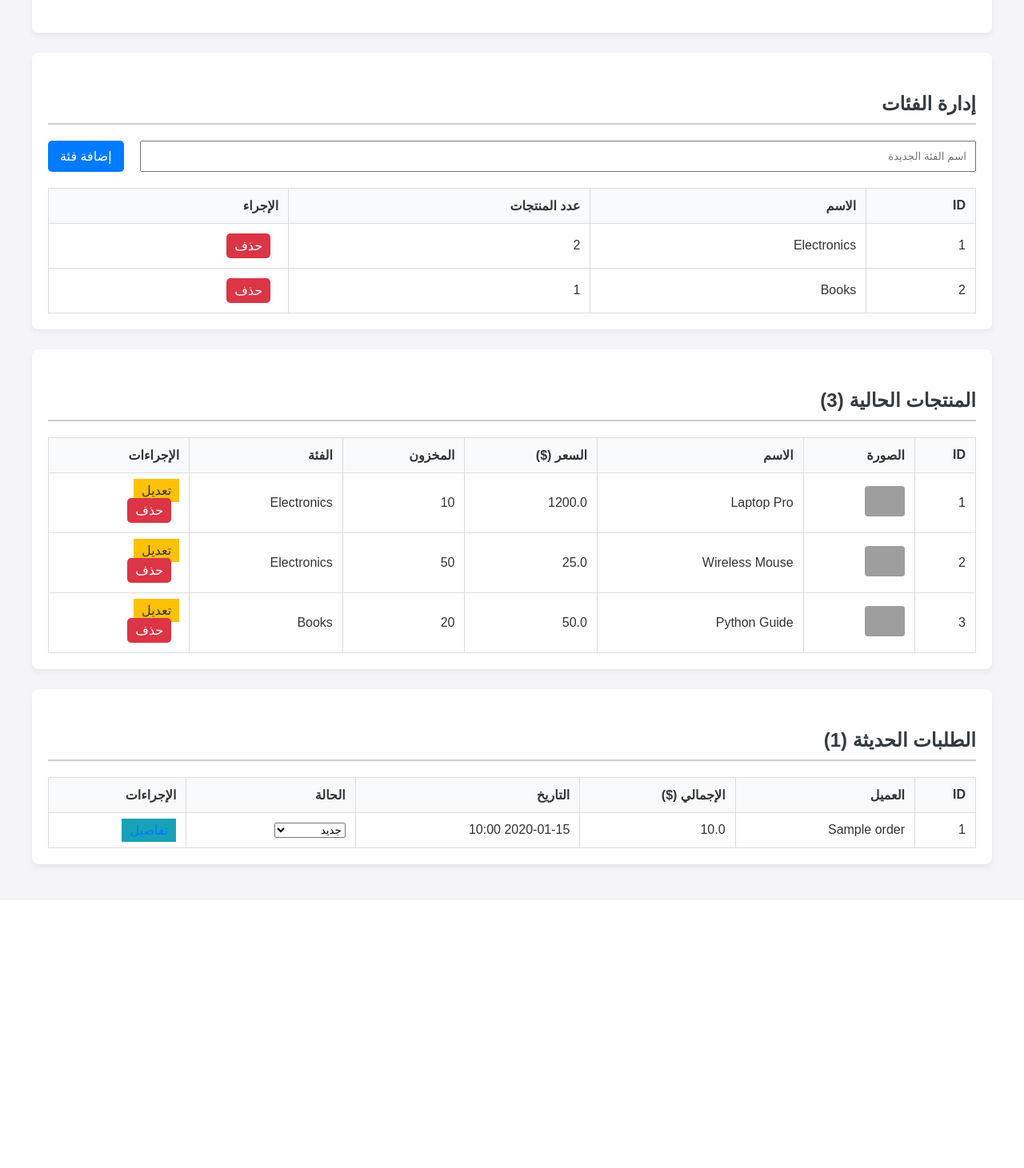
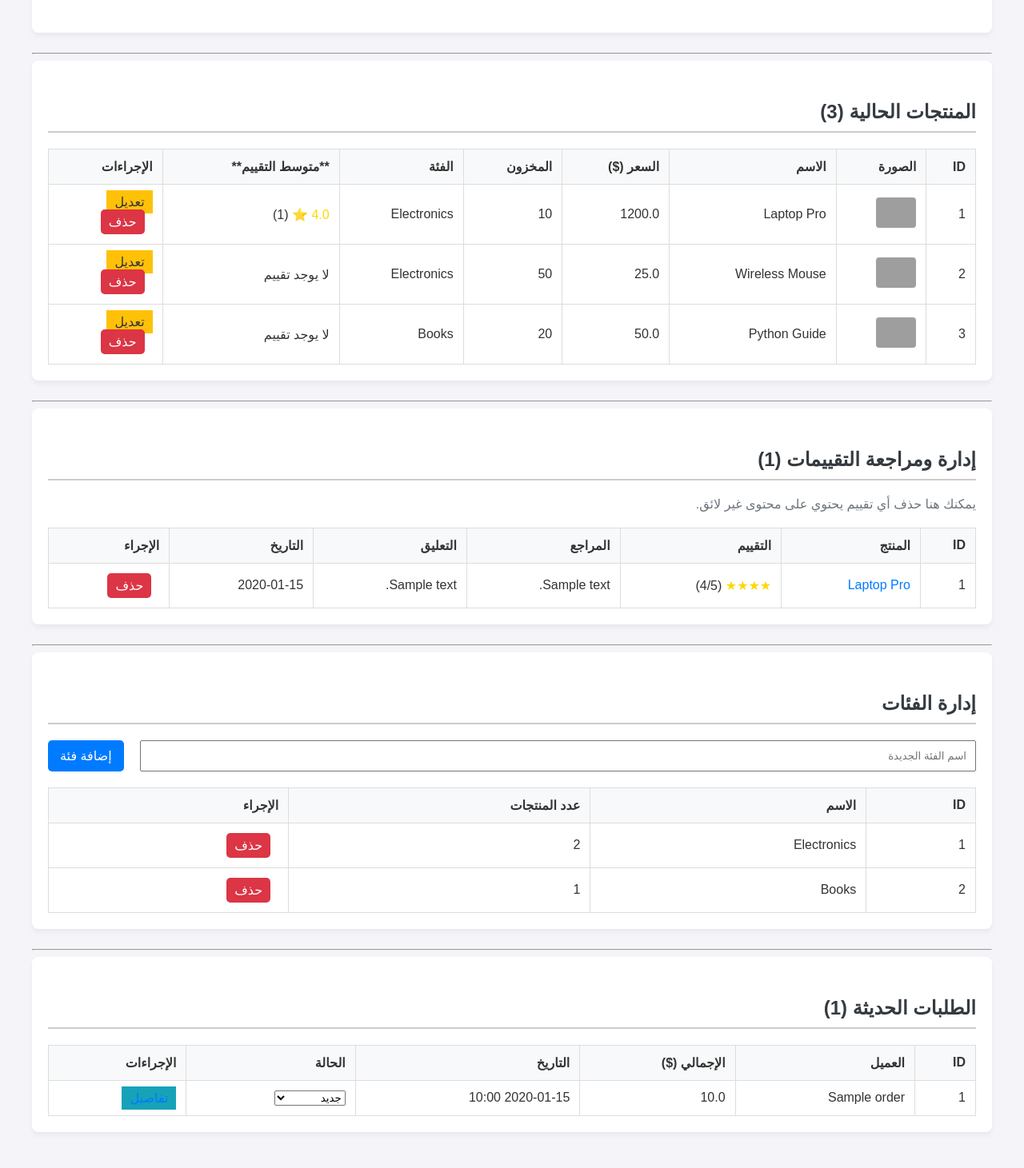
Before and after one commit to 2022hossams-max/Homy, a Flask app: page /admin in a window 1280 px wide. Shown: the part 793-2254 px from the top of the page at 80% size. Before the commit the page ends 1881 px from the top, so only its background shows below. Run offline with Flask 3, Linux system fonts and the light colour scheme; the visitor is signed in with stand-in values (Sample User, id 1); tables that the repository leaves empty hold one stand-in row (values such as "Sample post"); one stand-in notice (Sample message) is shown; grey boxes are pictures that could not be loaded.

Commit message:
Finalized: Complete app.py update with review management and consolidated admin panel features.

```diff
--- a/app.py
+++ b/app.py
@@ -22,16 +22,22 @@
 
 db = SQLAlchemy(app)
 
-# --- وظائف مساعدة لرفع الملفات (كما هي) ---
+# --- وظائف مساعدة لرفع الملفات ---
+
 def allowed_file(filename):
+    """التحقق من أن الامتداد مسموح به."""
     return '.' in filename and \
            filename.rsplit('.', 1)[1].lower() in ALLOWED_EXTENSIONS
 
 def handle_image_upload(file):
+    """
+    يتلقى ملف الصورة، يحفظه في مجلد UPLOAD_FOLDER ويعيد المسار النسبي له.
+    """
     if file and allowed_file(file.filename):
         filename = secure_filename(file.filename)
         filepath = os.path.join(app.config['UPLOAD_FOLDER'], filename)
 
+        # التأكد من وجود مجلد الرفع قبل الحفظ
         if not os.path.exists(app.config['UPLOAD_FOLDER']):
             os.makedirs(app.config['UPLOAD_FOLDER'])
 
@@ -51,7 +57,7 @@
 class Review(db.Model):
     id = db.Column(db.Integer, primary_key=True)
     product_id = db.Column(db.Integer, db.ForeignKey('product.id'), nullable=False)
-    rating = db.Column(db.Integer, nullable=False)
+    rating = db.Column(db.Integer, nullable=False) # من 1 إلى 5
     comment = db.Column(db.Text, nullable=True)
     reviewer_name = db.Column(db.String(100), default='Anonymous')
     date_posted = db.Column(db.DateTime, default=datetime.utcnow)
@@ -76,6 +82,7 @@
     reviews = db.relationship('Review', backref='product', lazy='dynamic')
 
     def get_rating_info(self):
+        """حساب متوسط التقييم وعدد التقييمات"""
         avg_rating = db.session.query(func.avg(Review.rating)).filter(Review.product_id == self.id).scalar()
         review_count = self.reviews.count()
 
@@ -113,9 +120,10 @@
     price = db.Column(db.Float, nullable=False)
     quantity = db.Column(db.Integer, nullable=False)
 
-# --- وظائف مساعدة للسلة والمفضلة (كما هي) ---
+# --- وظائف مساعدة للسلة والمفضلة ---
 
 def get_cart_details():
+    """يحصل على تفاصيل سلة المشتريات من الجلسة."""
     if 'cart' not in session:
         session['cart'] = {}
 
@@ -138,6 +146,7 @@
     return cart_items, total_price
 
 def get_favorites_details():
+    """يحصل على تفاصيل المنتجات المفضلة من الجلسة."""
     favorites_ids = [int(id) for id in session.get('favorites', [])]
     favorite_products = Product.query.filter(Product.id.in_(favorites_ids)).all()
 
@@ -207,7 +216,7 @@
 # --- مسارات المفضلة (Wishlist Routes) ---
 
 @app.route('/favorites')
-def favorites_view(): # 📌 تم التأكد من وجود هذه الدالة
+def favorites_view():
     favorite_products = get_favorites_details()
     return render_template('favorites.html', products=favorite_products)
 
@@ -239,7 +248,7 @@
         "is_added": is_added
     })
 
-# --- مسارات السلة (Cart, Checkout) (كما هي) ---
+# --- مسارات السلة (Cart Routes) ---
 
 @app.route('/cart/add/<int:product_id>')
 def add_to_cart(product_id):
@@ -295,6 +304,7 @@
         db.session.commit()
 
         for item in cart_items:
+            # تحديث المخزون (خصم الكمية)
             product = Product.query.get(item['product_id'])
             if product and product.stock >= item['quantity']:
                 product.stock -= item['quantity']
@@ -320,7 +330,7 @@
 def order_success(order_id):
     return render_template('order_success.html', order_id=order_id)
 
-# --- مسارات الإدارة والمصادقة (Admin & Auth Routes) (كما هي) ---
+# --- مسارات الإدارة والمصادقة (Admin & Auth Routes) ---
 
 @app.route('/admin/login', methods=['GET', 'POST'])
 def admin_login():
@@ -348,11 +358,28 @@
     products = Product.query.all()
     orders = Order.query.order_by(Order.date_placed.desc()).all()
     categories = Category.query.all()
-    success_message = request.args.get('message')
+    # 🆕 جلب جميع التقييمات لعرضها في لوحة المشرف
+    all_reviews = Review.query.order_by(Review.date_posted.desc()).all()
 
-    return render_template('admin.html', products=products, orders=orders, categories=categories, success_message=success_message)
+    return render_template(
+        'admin.html',
+        products=products,
+        orders=orders,
+        categories=categories,
+        all_reviews=all_reviews # تمرير قائمة التقييمات
+    )
 
-# ... (بقية مسارات الإدارة: add_product, edit_product, delete_product, update_order_status, order_details, add_category, delete_category) ...
+@app.route('/delete_review/<int:review_id>', methods=['POST'])
+def delete_review(review_id):
+    """مسار حذف التقييمات من لوحة المشرف."""
+    if session.get('is_admin') != True:
+        return redirect(url_for('admin_login'))
+
+    review = Review.query.get_or_404(review_id)
+    db.session.delete(review)
+    db.session.commit()
+    flash('تم حذف التقييم بنجاح.', 'success')
+    return redirect(url_for('admin_panel'))
 
 @app.route('/add_product', methods=['POST'])
 def add_product():
@@ -364,6 +391,7 @@
     stock = request.form.get('stock')
     category_id = request.form.get('category_id')
 
+    # معالجة ملف الصورة
     image_file = request.files.get('image_file')
     image_url = '/static/placeholder.png'
 
@@ -398,6 +426,7 @@
 
     if request.method == 'POST':
         try:
+            # معالجة رفع الملفات عند التعديل
             image_file = request.files.get('image_file')
             image_url = product.image_url
 
@@ -478,6 +507,7 @@
 
 if __name__ == '__main__':
     with app.app_context():
+        # التأكد من وجود مجلد الرفع عند بدء التشغيل
         if not os.path.exists(app.config['UPLOAD_FOLDER']):
             os.makedirs(app.config['UPLOAD_FOLDER'])
 
--- a/templates/admin.html
+++ b/templates/admin.html
@@ -41,6 +41,15 @@
         .product-actions form {
             display: inline;
         }
+        .review-comment {
+            max-width: 300px;
+            white-space: nowrap;
+            overflow: hidden;
+            text-overflow: ellipsis;
+        }
+        .rating-display {
+            color: gold;
+        }
     </style>
 </head>
 <body>
@@ -53,14 +62,10 @@
     </header>
 
     <main>
-        {% if success_message %}
-            <div class="message-success">{{ success_message }}</div>
-        {% endif %}
-
-        {% with messages = get_flashed_messages() %}
+        {% with messages = get_flashed_messages(with_categories=true) %}
             {% if messages %}
-                {% for message in messages %}
-                    <div class="message-success">{{ message }}</div>
+                {% for category, message in messages %}
+                    <div class="message-{{ category }}">{{ message }}</div>
                 {% endfor %}
             {% endif %}
         {% endwith %}
@@ -98,6 +103,100 @@
             </form>
         </section>
 
+        <hr>
+
+        <section class="admin-section">
+            <h2>المنتجات الحالية ({{ products|length }})</h2>
+            <table>
+                <thead>
+                    <tr>
+                        <th>ID</th>
+                        <th>الصورة</th>
+                        <th>الاسم</th>
+                        <th>السعر ($)</th>
+                        <th>المخزون</th>
+                        <th>الفئة</th>
+                        <th>**متوسط التقييم**</th> <th>الإجراءات</th>
+                    </tr>
+                </thead>
+                <tbody>
+                    {% for product in products %}
+                        <tr>
+                            <td>{{ product.id }}</td>
+                            <td><img src="{{ product.image_url }}" alt="{{ product.name }}" onerror="this.src='/static/placeholder.png'"></td>
+                            <td>{{ product.name }}</td>
+                            <td>{{ product.price | round(2) }}</td>
+                            <td>{{ product.stock }}</td>
+                            <td>{{ product.category.name if product.category else 'غير محدد' }}</td>
+
+                            <td>
+                                {% set rating_info = product.get_rating_info() %}
+                                {% if rating_info.count > 0 %}
+                                    <span class="rating-display">
+                                        {{ rating_info.average | round(2) }} ⭐
+                                    </span>
+                                    ({{ rating_info.count }})
+                                {% else %}
+                                    لا يوجد تقييم
+                                {% endif %}
+                            </td>
+
+                            <td class="action-btns">
+                                <a href="{{ url_for('edit_product', product_id=product.id) }}" style="background-color: #ffc107; color: #333; padding: 6px 10px;">تعديل</a>
+                                <form method="POST" action="{{ url_for('delete_product', product_id=product.id) }}" onsubmit="return confirm('هل أنت متأكد من حذف المنتج {{ product.name }}؟');">
+                                    <button type="submit" style="background-color: #dc3545; padding: 6px 10px;">حذف</button>
+                                </form>
+                            </td>
+                        </tr>
+                    {% endfor %}
+                </tbody>
+            </table>
+        </section>
+
+        <hr>
+
+        <section class="admin-section">
+            <h2>إدارة ومراجعة التقييمات ({{ all_reviews|length }})</h2>
+            <p style="color: #6c757d;">يمكنك هنا حذف أي تقييم يحتوي على محتوى غير لائق.</p>
+            <table>
+                <thead>
+                    <tr>
+                        <th>ID</th>
+                        <th>المنتج</th>
+                        <th>التقييم</th>
+                        <th>المراجع</th>
+                        <th>التعليق</th>
+                        <th>التاريخ</th>
+                        <th>الإجراء</th>
+                    </tr>
+                </thead>
+                <tbody>
+                    {% for review in all_reviews %}
+                        <tr>
+                            <td>{{ review.id }}</td>
+                            <td><a href="{{ url_for('product_detail', product_id=review.product_id) }}" target="_blank">{{ review.product.name }}</a></td>
+                            <td>
+                                <span class="rating-display">
+                                    {% for i in range(review.rating) %}★{% endfor %}
+                                </span>
+                                ({{ review.rating }}/5)
+                            </td>
+                            <td>{{ review.reviewer_name }}</td>
+                            <td class="review-comment">{{ review.comment or '---' }}</td>
+                            <td>{{ review.date_posted.strftime('%Y-%m-%d') }}</td>
+                            <td>
+                                <form method="POST" action="{{ url_for('delete_review', review_id=review.id) }}" onsubmit="return confirm('هل أنت متأكد من حذف هذا التقييم؟');">
+                                    <button type="submit" style="background-color: #dc3545; padding: 6px 10px;">حذف</button>
+                                </form>
+                            </td>
+                        </tr>
+                    {% endfor %}
+                </tbody>
+            </table>
+        </section>
+
+        <hr>
+
         <section class="admin-section">
             <h2>إدارة الفئات</h2>
 
@@ -122,7 +221,7 @@
                             <td>{{ category.name }}</td>
                             <td>{{ category.products|length }}</td>
                             <td>
-                                <form method="POST" action="{{ url_for('delete_category', category_id=category.id) }}" style="display: inline;" onsubmit="return confirm('هل أنت متأكد من حذف الفئة (سيتم منع الحذف إذا كانت تحتوي على منتجات)؟');">
+                                <form method="POST" action="{{ url_for('delete_category', category_id=category.id) }}" style="display: inline;" onsubmit="return confirm('هل أنت متأكد من حذف الفئة؟');">
                                     <button type="submit" style="background-color: #dc3545; padding: 6px 10px;">حذف</button>
                                 </form>
                             </td>
@@ -132,41 +231,7 @@
             </table>
         </section>
 
-
-        <section class="admin-section">
-            <h2>المنتجات الحالية ({{ products|length }})</h2>
-            <table>
-                <thead>
-                    <tr>
-                        <th>ID</th>
-                        <th>الصورة</th>
-                        <th>الاسم</th>
-                        <th>السعر ($)</th>
-                        <th>المخزون</th>
-                        <th>الفئة</th>
-                        <th>الإجراءات</th>
-                    </tr>
-                </thead>
-                <tbody>
-                    {% for product in products %}
-                        <tr>
-                            <td>{{ product.id }}</td>
-                            <td><img src="{{ product.image_url }}" alt="{{ product.name }}" onerror="this.src='/static/placeholder.png'"></td>
-                            <td>{{ product.name }}</td>
-                            <td>{{ product.price | round(2) }}</td>
-                            <td>{{ product.stock }}</td>
-                            <td>{{ product.category.name if product.category else 'غير محدد' }}</td>
-                            <td class="action-btns">
-                                <a href="{{ url_for('edit_product', product_id=product.id) }}" style="background-color: #ffc107; color: #333; padding: 6px 10px;">تعديل</a>
-                                <form method="POST" action="{{ url_for('delete_product', product_id=product.id) }}" onsubmit="return confirm('هل أنت متأكد من حذف المنتج {{ product.name }}؟');">
-                                    <button type="submit" style="background-color: #dc3545; padding: 6px 10px;">حذف</button>
-                                </form>
-                            </td>
-                        </tr>
-                    {% endfor %}
-                </tbody>
-            </table>
-        </section>
+        <hr>
 
         <section class="admin-section">
             <h2>الطلبات الحديثة ({{ orders|length }})</h2>
```
